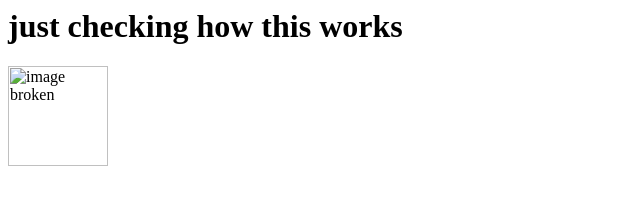
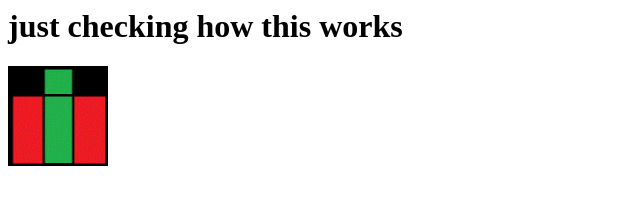
Before and after one commit to BlueSmiley/trialttempt, a plain HTML site: page attempt.html in a window 1280 px wide. Shown: the whole page, without its empty margins (0-640 px from the left). Drawn offline with Linux system fonts and the light colour scheme; the site is published under a folder, as on GitHub Pages, so addresses that start at the root find nothing.

Commit message:
image fix 1

```diff
--- a/attempt.html
+++ b/attempt.html
@@ -1,6 +1,6 @@
 <html>
 <body>
 <h1>just checking how this works</h1>
-<img src="/ship.gif" alt="image broken" width="100" height="100"/ >
+<img src="ship.gif" alt="image broken" width="100" height="100"/ >
 </body>
 </html>
```
